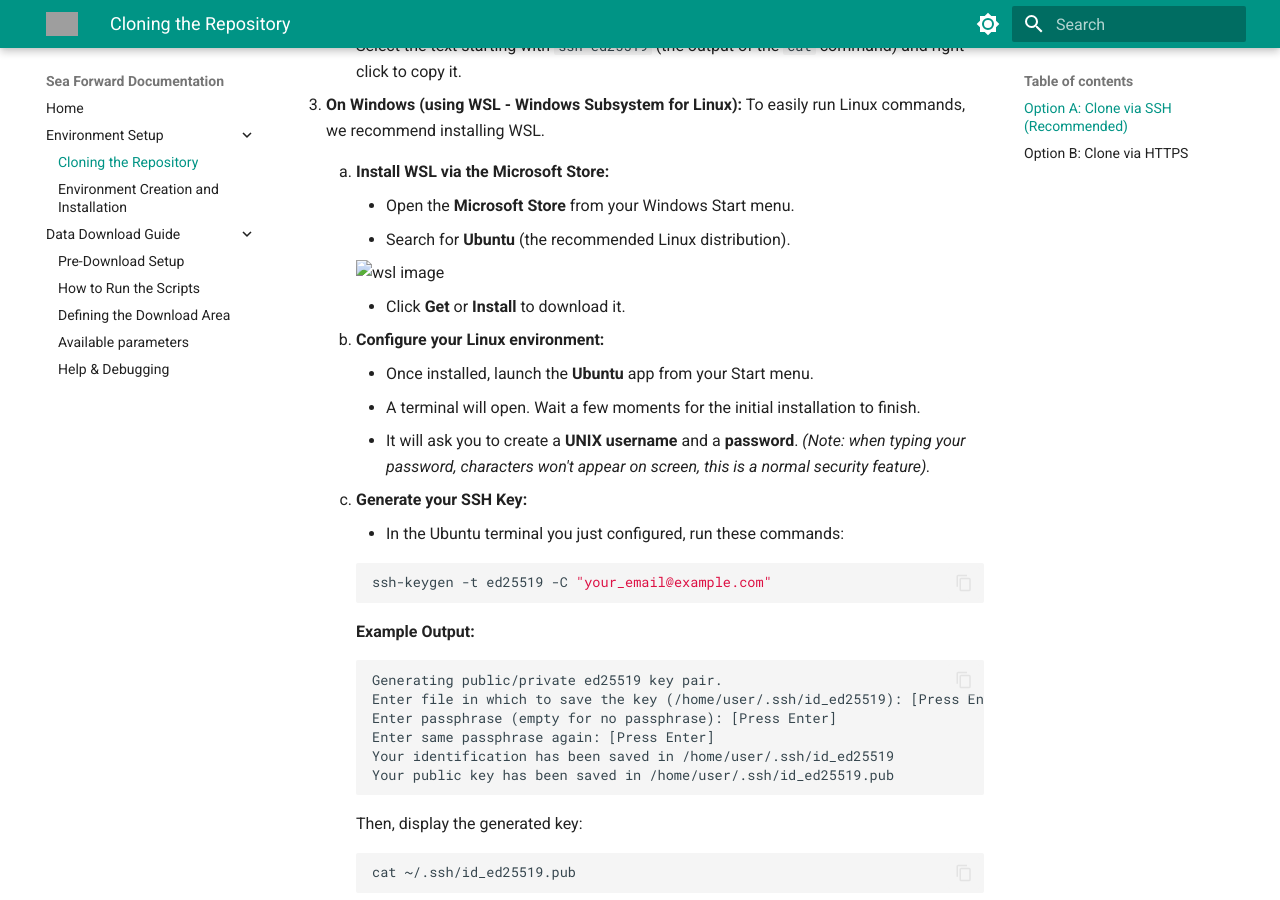
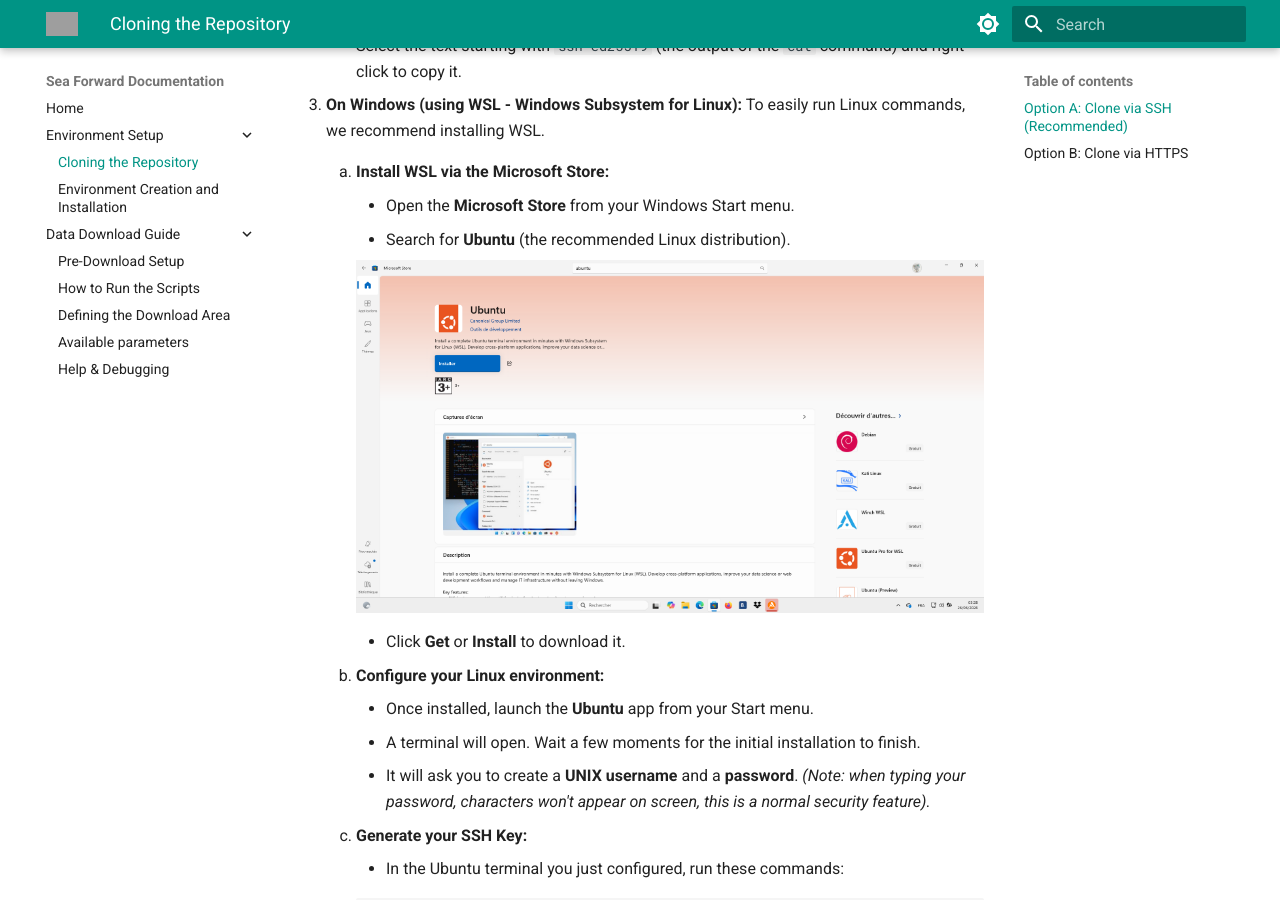
Before and after one commit to Njiecheu/sea-forward, an MkDocs documentation site: the page built from docs/environment/cloning.md, in a window 1280 px wide and 900 px high, scrolled down 1029 px. Built offline with MkDocs 1.6.1 and Material for MkDocs 9.7.7, drawn with Linux system fonts in a browser that asks for light colours; grey boxes are pictures that could not be loaded.

Commit message:
Correction du chemin d'accès aux images et du admonition dans cloning.md, changement de la vidéo de fond.

```diff
--- a/docs/environment/cloning.md
+++ b/docs/environment/cloning.md
@@ -48,7 +48,7 @@
         - Open the **Microsoft Store** from your Windows Start menu.
         - Search for **Ubuntu** (the recommended Linux distribution).
 
-        ![wsl image](img/wsl.png)
+        ![wsl image](../img/wsl.png)
 
         - Click **Get** or **Install** to download it.
 
@@ -91,20 +91,20 @@
 2. Add the key to GitHub:
    - Open Settings on your GitHub account
 
-    ![github settings](img/github_settings.png)
+    ![github settings](../img/github_settings.png)
 
    - Open the "SSH and GPG keys" section
 
-     ![github ssh section](img/github_ssh_section.png)
+     ![github ssh section](../img/github_ssh_section.png)
 
 
    - Click on "New SSH key"
 
-     ![github new key](img/github_new_key.png)
+     ![github new key](../img/github_new_key.png)
 
    - Paste your SSH key and save
 
-     ![github paste key](img/github_paste_key.png)
+     ![github paste key](../img/github_paste_key.png)
 
 Once your SSH key is added to GitHub, open a terminal and run:
 
```
Also changed, not shown: docs/environment/creation_installation.md (+1 -1 lines), docs/index.md (+8 -6 lines), 1 other file.
